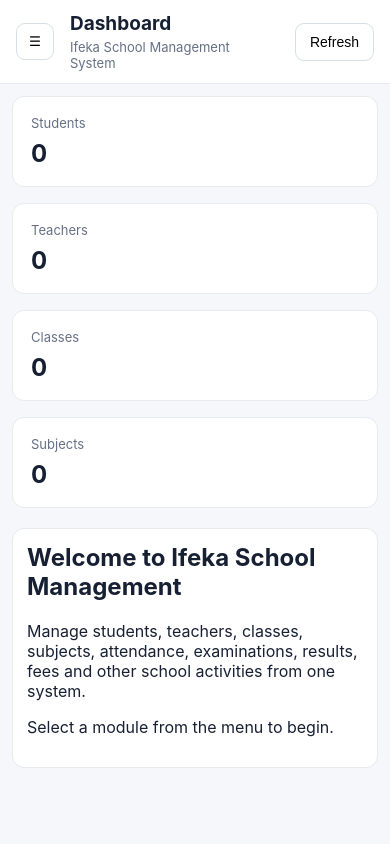
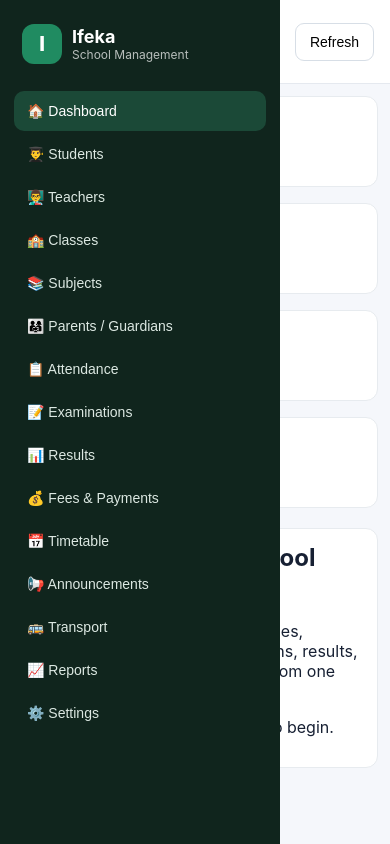
Before and after one commit to onochie1960-lgtm/ifeka-school-management, a plain HTML site: page index.html in a window 390 px wide. Both pictures are taken after a click on the button "Open menu". Drawn offline with nearby package versions, Linux system fonts and the light colour scheme.

Commit message:
Implement sidebar toggle functionality
Added event listener for menu button to toggle sidebar visibility.

```diff
--- a/index.html
+++ b/index.html
@@ -289,19 +289,21 @@
 
 <!-- CONFIGURATION -->
 <script src="config.js"></script>
+<script src="app.js"></script>
 
-<!-- APPLICATION -->
-<script src="app.js"></script>
-  <script src="config.js"></script>
+<script>
+document.addEventListener("DOMContentLoaded", function () {
+  const menuBtn = document.getElementById("menuBtn");
+  const sidebar = document.querySelector(".sidebar");
 
-  <!-- APPLICATION -->
-
-  <script src="app.js"></script>
-
-
-  <!-- MOBILE MENU -->
-
-  <!-- MOBILE MENU -->
+  if (menuBtn && sidebar) {
+    menuBtn.addEventListener("click", function () {
+      const isOpen = sidebar.classList.toggle("open");
+      menuBtn.setAttribute("aria-expanded", String(isOpen));
+    });
+  }
+});
+</script>
 
 </body>
 </html>
```
